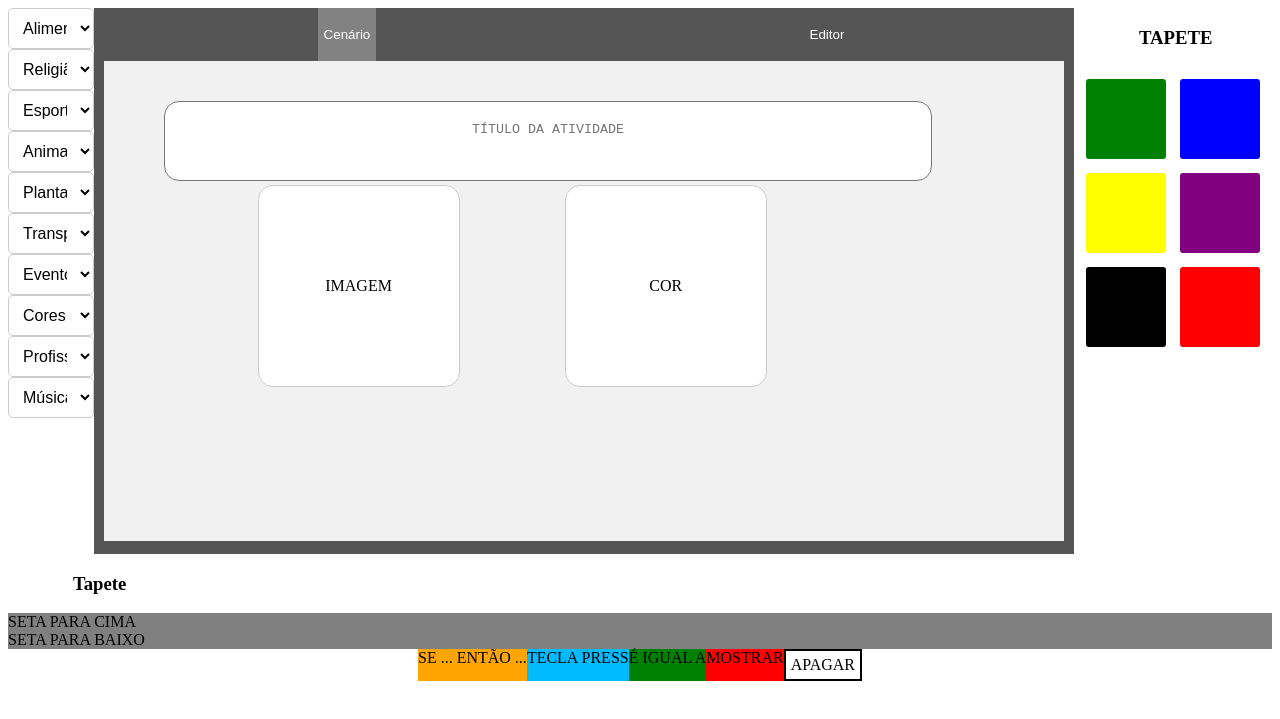
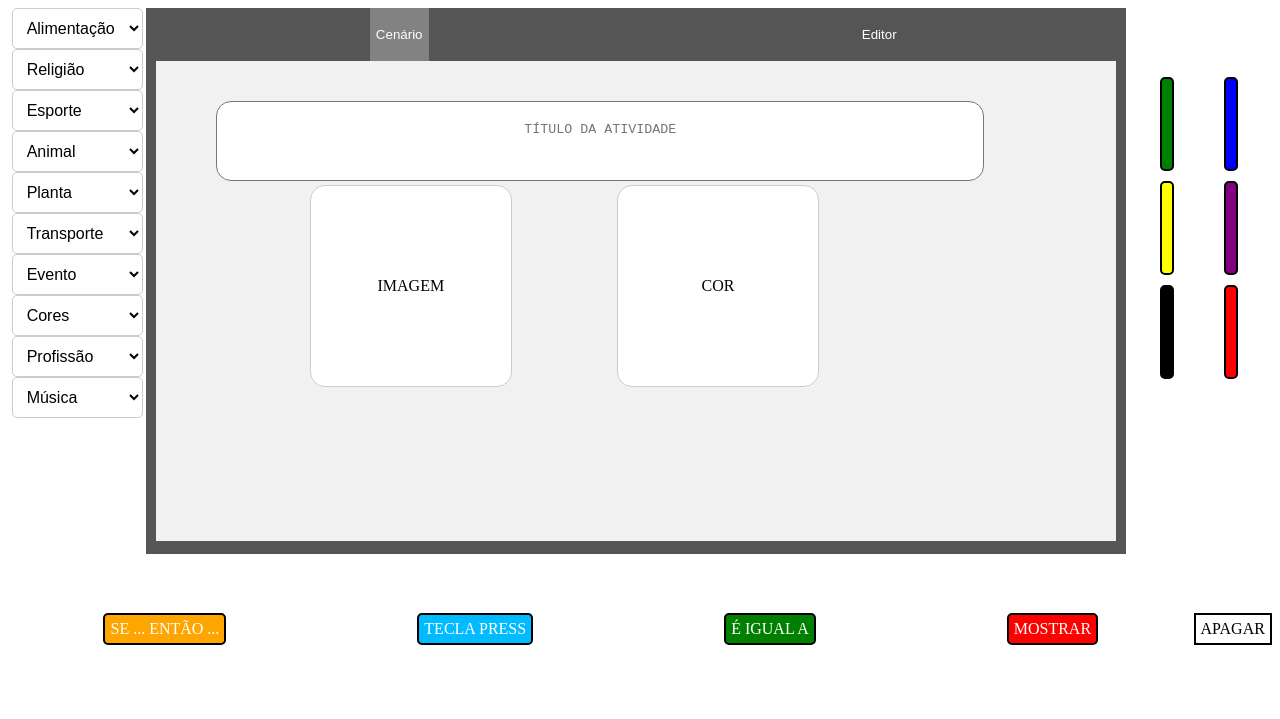
Before and after one commit to 2023M8T1Inteli/grupo1, a plain HTML site: page src/frontend/pages/codigo.html in a window 1280 px wide. Shown: the part 67-786 px from the top of the page. Drawn offline with Linux system fonts and the light colour scheme.

Commit message:
botões tapete atualizados

```diff
--- a/src/frontend/css/codigo.css
+++ b/src/frontend/css/codigo.css
@@ -256,7 +256,7 @@ select {
 
 #tapete-tab {
     margin-left: 65px; /* Ajusta a margem esquerda para mover o título para o lado */
-}
+
     color: rgb(255, 255, 255);
 }
 
--- a/src/frontend/pages/codigo.html
+++ b/src/frontend/pages/codigo.html
@@ -144,18 +144,20 @@
             </div>
           </div>
 
+          <div id="editor" class="tabcontent"></div>
+
         </div>
       </div>
       <div id="tapete" class="tapete-lateral">
         <!-- Tapete (Cores) -->
           <h3 id="tapete-tab">TAPETE</h3>
           <div id="tapete-cores" class="tapete-container">
-            <div class="tapete-cor" data-cor="green" style="background-color: green;" onclick="adicionarCorAoCenario('green')"></div>
-            <div class="tapete-cor" data-cor="blue" style="background-color: blue;" onclick="adicionarCorAoCenario('blue')"></div>
-            <div class="tapete-cor" data-cor="yellow" style="background-color: yellow;" onclick="adicionarCorAoCenario('yellow')"></div>
-            <div class="tapete-cor" data-cor="purple" style="background-color: purple;" onclick="adicionarCorAoCenario('purple')"></div>
-            <div class="tapete-cor" data-cor="black" style="background-color: black;" onclick="adicionarCorAoCenario('black')"></div>
-            <div class="tapete-cor" data-cor="red" style="background-color: red;" onclick="adicionarCorAoCenario('red')"></div>
+            <div class="tapete-cor code-word" data-cor="green" style="background-color: green;" onclick="adicionarCorAoCenario('green')" draggable="true"></div>
+            <div class="tapete-cor code-word" data-cor="blue" style="background-color: blue;" onclick="adicionarCorAoCenario('blue')" draggable="true"></div>
+            <div class="tapete-cor code-word" data-cor="yellow" style="background-color: yellow;" onclick="adicionarCorAoCenario('yellow')" draggable="true"></div>
+            <div class="tapete-cor code-word" data-cor="purple" style="background-color: purple;" onclick="adicionarCorAoCenario('purple')" draggable="true"></div>
+            <div class="tapete-cor code-word" data-cor="black" style="background-color: black;" onclick="adicionarCorAoCenario('black')" draggable="true"></div>
+            <div class="tapete-cor code-word" data-cor="red" style="background-color: red;" onclick="adicionarCorAoCenario('red')" draggable="true"></div>
           </div>
 
         </div>
@@ -167,27 +169,11 @@
             ondrop="drop_handler(event)"
             ondragover="dragover_handler(event)"
           ></div>
-          <div id="editor" class="tabcontent"></div>
+
         </div>
       </div>
       <div id="tapete">
         <h3 id="tapete-tab">Tapete</h3>
-        <div
-          id="arrowUp"
-          class="input-keys code-word"
-          draggable="true"
-          ondragstart="onDragStart(event)"
-        >
-          SETA PARA CIMA
-        </div>
-        <div
-          id="arrowDown"
-          class="input-keys code-word"
-          draggable="true"
-          ondragstart="onDragStart(event)"
-        >
-          SETA PARA BAIXO
-        </div>
       </div>
     </div>
     <div id="footer">
```
